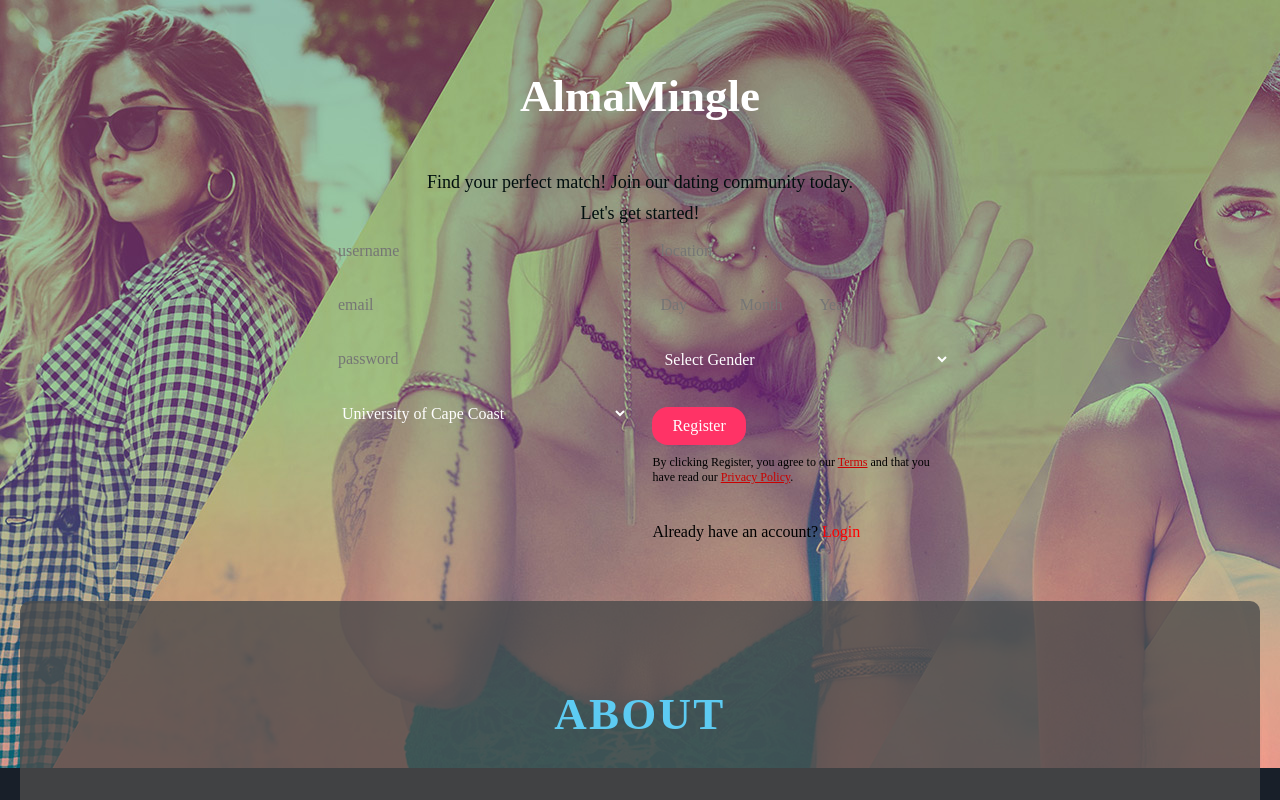
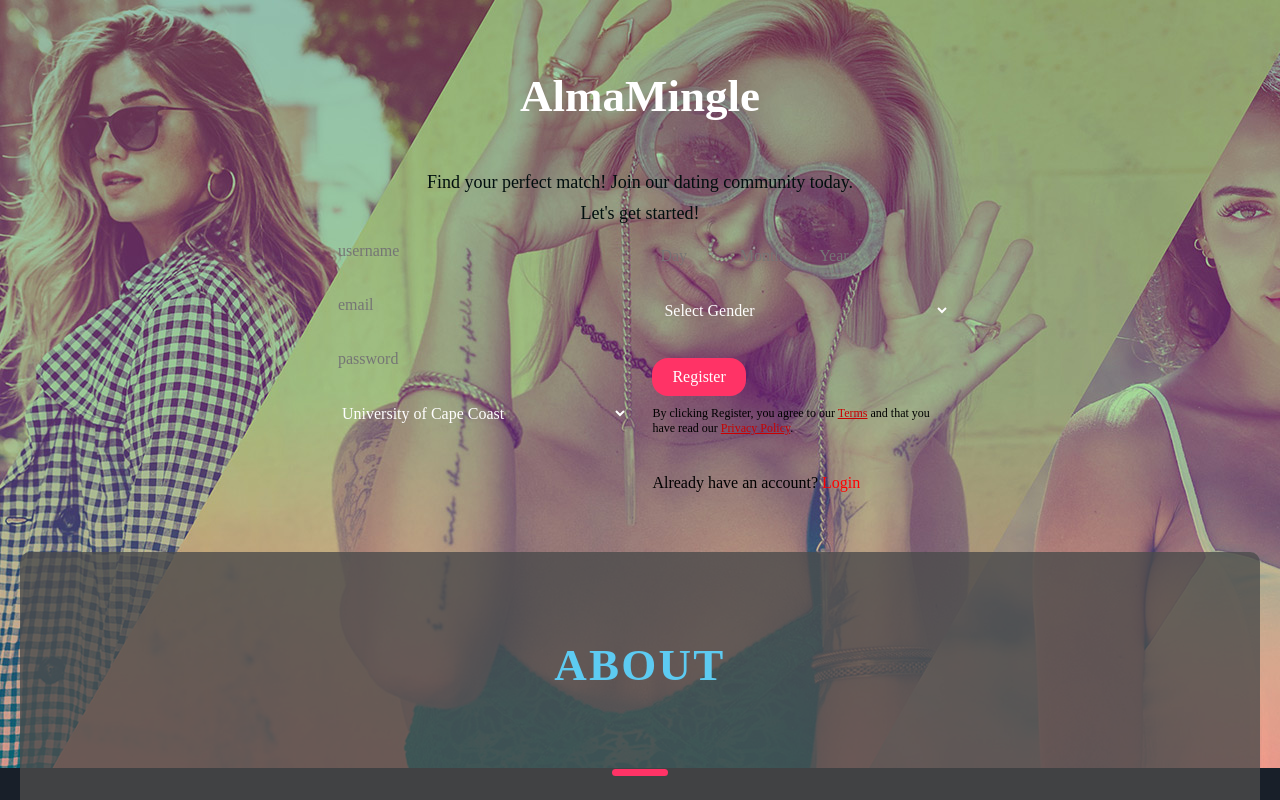
Before and after one commit to quarj0/almaminglef, a React (Create React App) app: page / in a window 1280 px wide. Shown: the top 800 px of the page. Built offline with nearby package versions, Linux system fonts and the light colour scheme.

Commit message:
created assets and removed images

```diff
--- a/src/components/Homepage.js
+++ b/src/components/Homepage.js
@@ -35,7 +35,6 @@
   const [email, setEmail] = useState("");
   const [password, setPassword] = useState("");
   const [university, setUniversity] = useState("");
-  const [location, setLocation] = useState("");
   const [dobDay, setDobDay] = useState("");
   const [dobMonth, setDobMonth] = useState("");
   const [dobYear, setDobYear] = useState("");
@@ -51,7 +50,7 @@
 
     // Make API request to register user
     try {
-      const response = await fetch("api/register", {
+      const response = await fetch("http://127.0.0.1:8000/almamingle/v1/register/", {
         method: "POST",
         headers: {
           "Content-Type": "application/json",
@@ -61,7 +60,6 @@
           email,
           password,
           university,
-          location,
           dob,
           gender,
         }),
@@ -77,6 +75,7 @@
       }
     } catch (error) {
       console.error("An error occurred during registration:", error);
+      console.log("http://127.0.0.1:8000/almamingle/v1/register/")
       setErrorMessage(
         "An error occurred during registration. Please try again later."
       );
@@ -88,7 +87,7 @@
 
     // Make API request to verify OTP
     try {
-      const response = await fetch("api/verify-otp/", {
+      const response = await fetch("http://127.0.0.1:8000/almamingle/v1/verify-email/", {
         method: "POST",
         headers: {
           "Content-Type": "application/json",
@@ -204,17 +203,6 @@
           </div>
         </div>
         <div className="form-column">
-          <div className="form-group">
-            <input
-              type="text"
-              id="location"
-              value={location}
-              onChange={(e) => setLocation(e.target.value)}
-              required
-              placeholder="location"
-              style={{ backgroundColor: "transparent" }}
-            />
-          </div>
           <div className="form-group">
             <div className="dob-fields">
               <input
--- a/src/components/LoginPage.js
+++ b/src/components/LoginPage.js
@@ -22,7 +22,7 @@
 
     // Make API request to login user
     try {
-      const response = await fetch("api/login/", {
+      const response = await fetch("http://127.0.0.1:8000/almamingle/v1/login/", {
         method: "POST",
         headers: {
           "Content-Type": "application/json",
--- a/src/components/Profile.js
+++ b/src/components/Profile.js
@@ -7,7 +7,7 @@
 
   useEffect(() => {
     if (userId){
-    axios.get(`/api/profile/${userId}`)
+    axios.get(`http://127.0.0.1:8000/almamingle/v1/users/${userId}`)
       .then(response => {
         setProfileData(response.data);
       })
@@ -20,7 +20,7 @@
   if (!profileData) {
     return (
       <div className="profile-page-container">
-      <profileData profileData={profileData} />
+      Loading...
     </div>
     );
   }
--- a/src/index.js
+++ b/src/index.js
@@ -1,17 +1,11 @@
-import React from 'react';
-import ReactDOM from 'react-dom/client';
-import './index.css';
-import App from './App';
-import reportWebVitals from './reportWebVitals';
+import React from "react";
+import ReactDOM from "react-dom/client";
+import "./index.css";
+import App from "./App";
 
-const root = ReactDOM.createRoot(document.getElementById('root'));
+const root = ReactDOM.createRoot(document.getElementById("root"));
 root.render(
   <React.StrictMode>
     <App />
   </React.StrictMode>
 );
-
-// If you want to start measuring performance in your app, pass a function
-// to log results (for example: reportWebVitals(console.log))
-// or send to an analytics endpoint. Learn more: https://bit.ly/CRA-vitals
-reportWebVitals();
--- a/src/reportWebVitals.js
+++ /dev/null
@@ -1,13 +0,0 @@
-const reportWebVitals = onPerfEntry => {
-  if (onPerfEntry && onPerfEntry instanceof Function) {
-    import('web-vitals').then(({ getCLS, getFID, getFCP, getLCP, getTTFB }) => {
-      getCLS(onPerfEntry);
-      getFID(onPerfEntry);
-      getFCP(onPerfEntry);
-      getLCP(onPerfEntry);
-      getTTFB(onPerfEntry);
-    });
-  }
-};
-
-export default reportWebVitals;
--- a/src/styles/Homepage.css
+++ b/src/styles/Homepage.css
@@ -9,7 +9,7 @@
 .homepage {
   text-align: center;
   padding: 20px;
-  background-image: url("../images/1366x768.jpg");
+  background-image: url("../assets/1366x768.jpg");
   background-repeat: no-repeat;
   background-size: auto;
   background-attachment: fixed;
--- a/src/styles/LoginPage.css
+++ b/src/styles/LoginPage.css
@@ -1,7 +1,7 @@
 .homepage {
   text-align: center;
   padding: 20px;
-  background-image: url("../images/1366x768.jpg");
+  background-image: url("../assets/1366x768.jpg");
   background-repeat: no-repeat;
   background-size: auto;
   background-attachment: fixed;
```
Also changed, not shown: src/setupTests.js (deleted, +0 -5 lines), src/assets/1366x768.jpg (renamed from src/images/1366x768.jpg).
